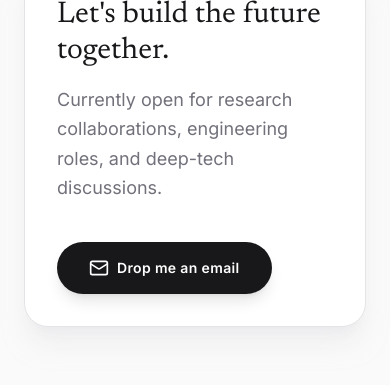
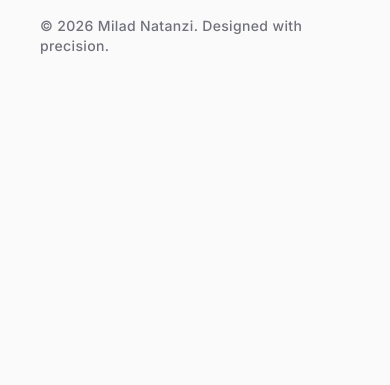
Before and after one commit to natanzi/natanzi.github.io, an Astro site: page / in a window 390 px wide. Shown: the part 7741-8126 px from the top of the page. After the commit the page ends 7941 px from the top, so only its background shows below. Built offline with nearby package versions, Linux system fonts and the light colour scheme; Astro itself is replaced by a stand-in of ours.

Commit message:
style: Remove 'Let's build the future together' CTA box

```diff
--- a/src/pages/index.astro
+++ b/src/pages/index.astro
@@ -607,15 +607,6 @@ const siteUrl = "https://natanzi.com";
 
         <!-- Footer / Contact -->
         <footer id="contact" class="pt-24 pb-12 border-t border-zinc-200 dark:border-zinc-800">
-            <div class="flex flex-col lg:flex-row justify-between items-start lg:items-center mb-16 bg-white dark:bg-zinc-900 border border-zinc-200 dark:border-zinc-800 shadow-xl shadow-zinc-200/50 dark:shadow-none p-8 md:p-12 rounded-3xl">
-                <div class="mb-10 lg:mb-0 max-w-lg">
-                    <h2 class="text-3xl md:text-4xl font-serif text-zinc-900 dark:text-zinc-100 mb-4">Let's build the future together.</h2>
-                    <p class="text-zinc-500 dark:text-zinc-400 text-lg leading-relaxed">Currently open for research collaborations, engineering roles, and deep-tech discussions.</p>
-                </div>
-                <a href="mailto:milad@natanzi.com" class="inline-flex items-center justify-center px-8 py-4 text-sm font-bold tracking-wide text-white dark:text-zinc-900 bg-zinc-900 dark:bg-white rounded-full hover:bg-zinc-800 dark:hover:bg-zinc-100 transition-all shadow-lg hover:shadow-xl hover:-translate-y-0.5 group shrink-0">
-                    <Mail class="w-5 h-5 mr-2 group-hover:-rotate-12 transition-transform" /> Drop me an email
-                </a>
-            </div>
 
             <div class="flex flex-col-reverse md:flex-row justify-between items-center text-sm px-4">
                 <p class="text-zinc-500 dark:text-zinc-400 mt-8 md:mt-0 font-medium tracking-wide">© 2026 Milad Natanzi. Designed with precision.</p>
```
